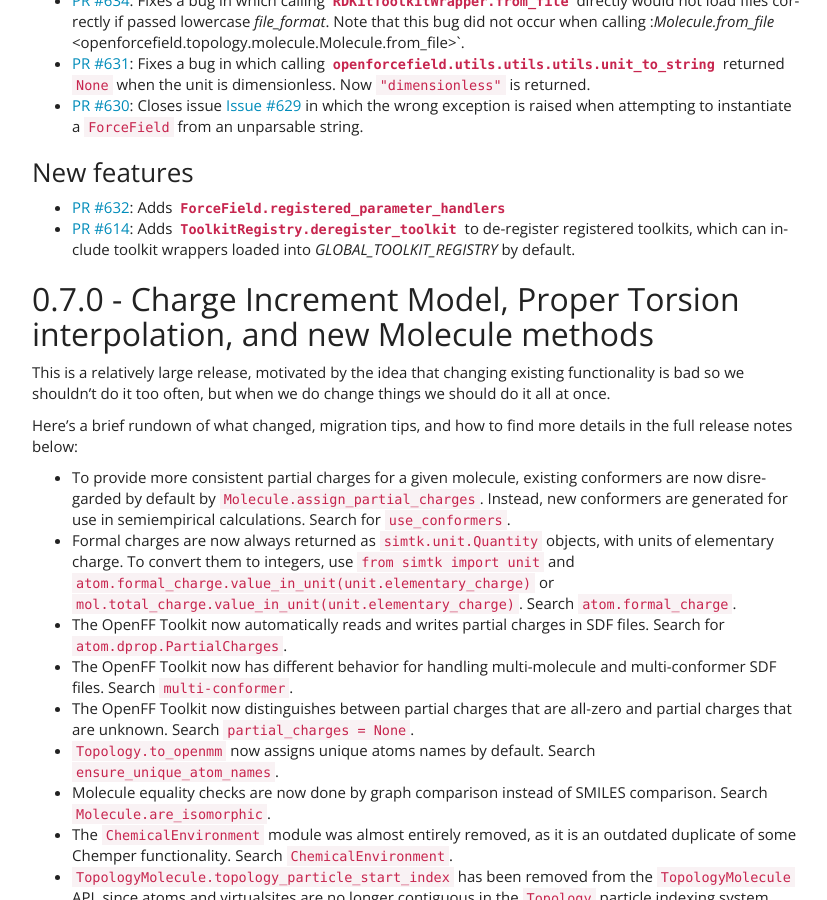
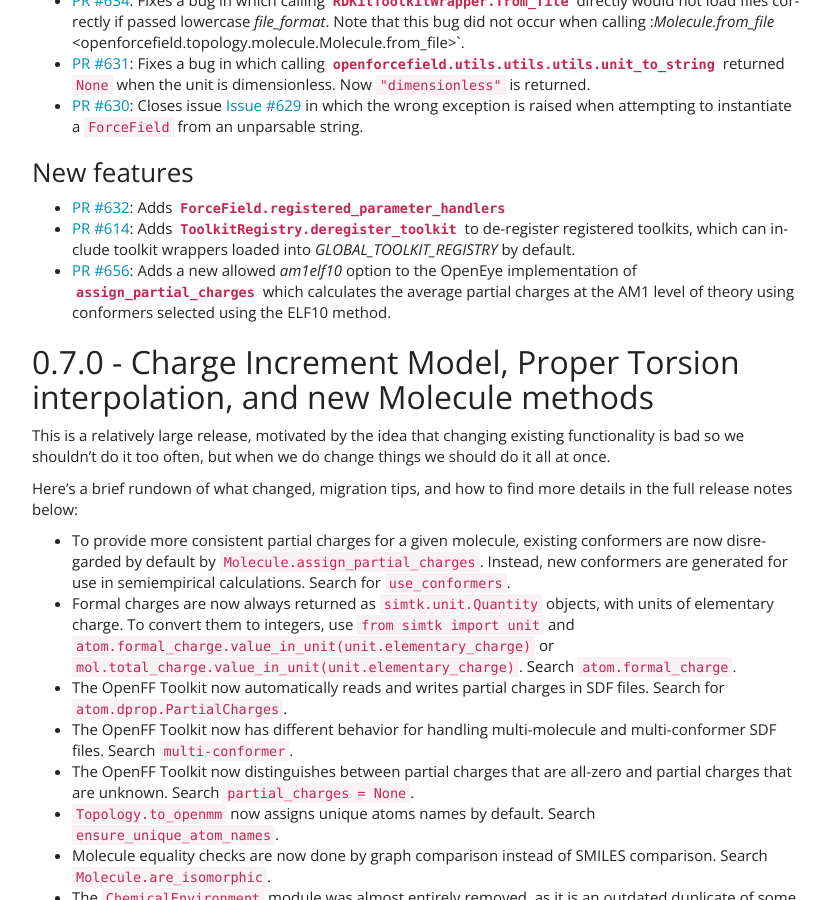
Before and after one commit to openforcefield/openff-toolkit, a Sphinx documentation site: the page built from docs/releasehistory.rst, in a window 1280 px wide and 900 px high, scrolled down 404 px. Shown: the whole window, without its empty margins (38-865 px from the left). Built offline with Sphinx 7.4.7, drawn with Linux system fonts in a browser that asks for light colours.

Commit message:
Update release notes.

```diff
--- a/docs/releasehistory.rst
+++ b/docs/releasehistory.rst
@@ -31,6 +31,10 @@ New features
 - `PR #614 <https://github.com/openforcefield/openforcefield/pull/614>`_: Adds
   :py:meth:`ToolkitRegistry.deregister_toolkit <openforcefield.utils.toolkits.ToolkitRegistry.deregister_toolki>`
   to de-register registered toolkits, which can include toolkit wrappers loaded into `GLOBAL_TOOLKIT_REGISTRY` by default.
+- `PR #656 <https://github.com/openforcefield/openforcefield/pull/656>`_: Adds
+  a new allowed `am1elf10` option to the OpenEye implementation of
+  :py:meth:`assign_partial_charges <openforcefield.utils.toolkits.OpenEyeToolkitWrapper.assign_partial_charges>` which
+  calculates the average partial charges at the AM1 level of theory using conformers selected using the ELF10 method.
 
 0.7.0 - Charge Increment Model, Proper Torsion interpolation, and new Molecule methods
 --------------------------------------------------------------------------------------
```
